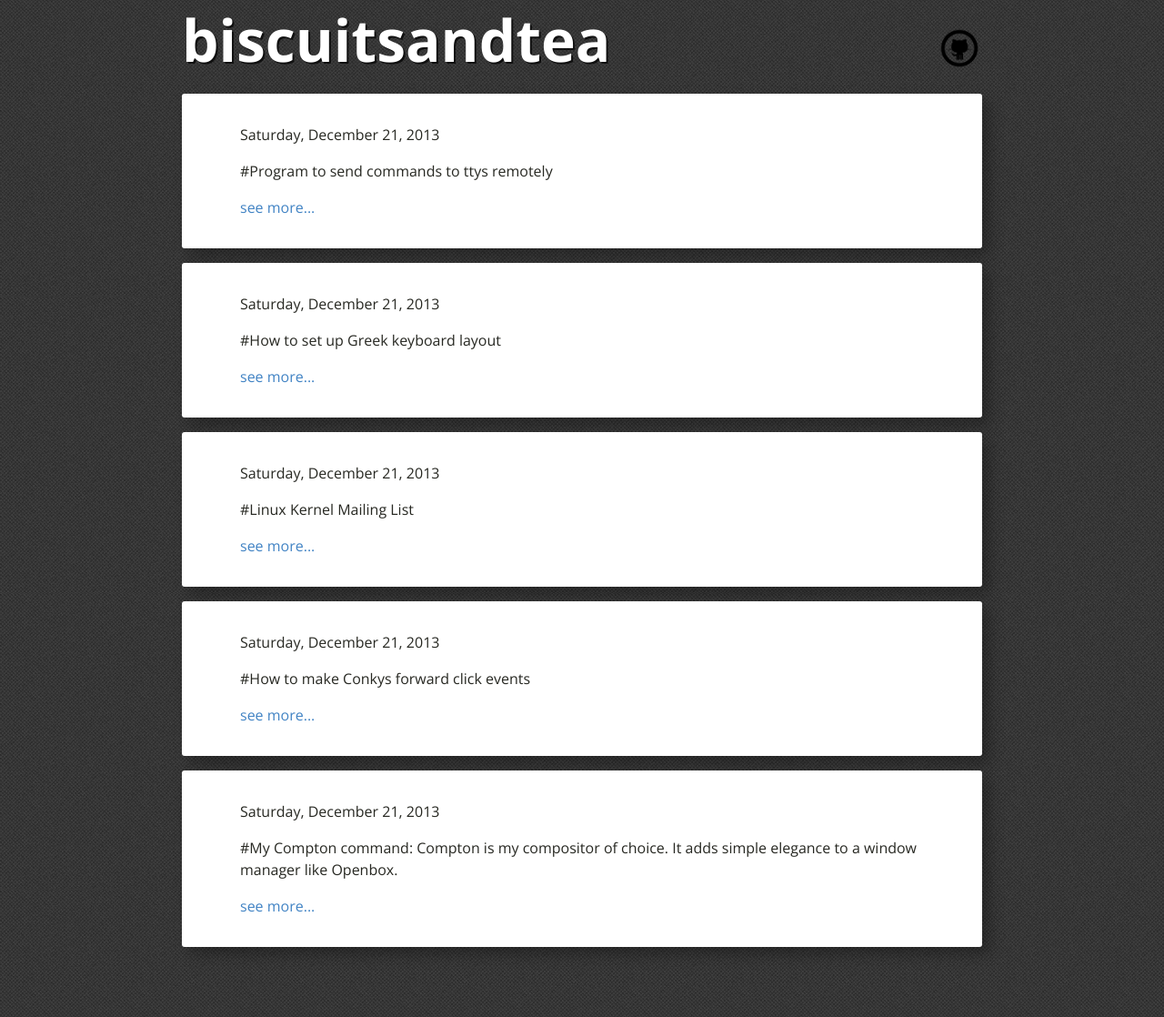
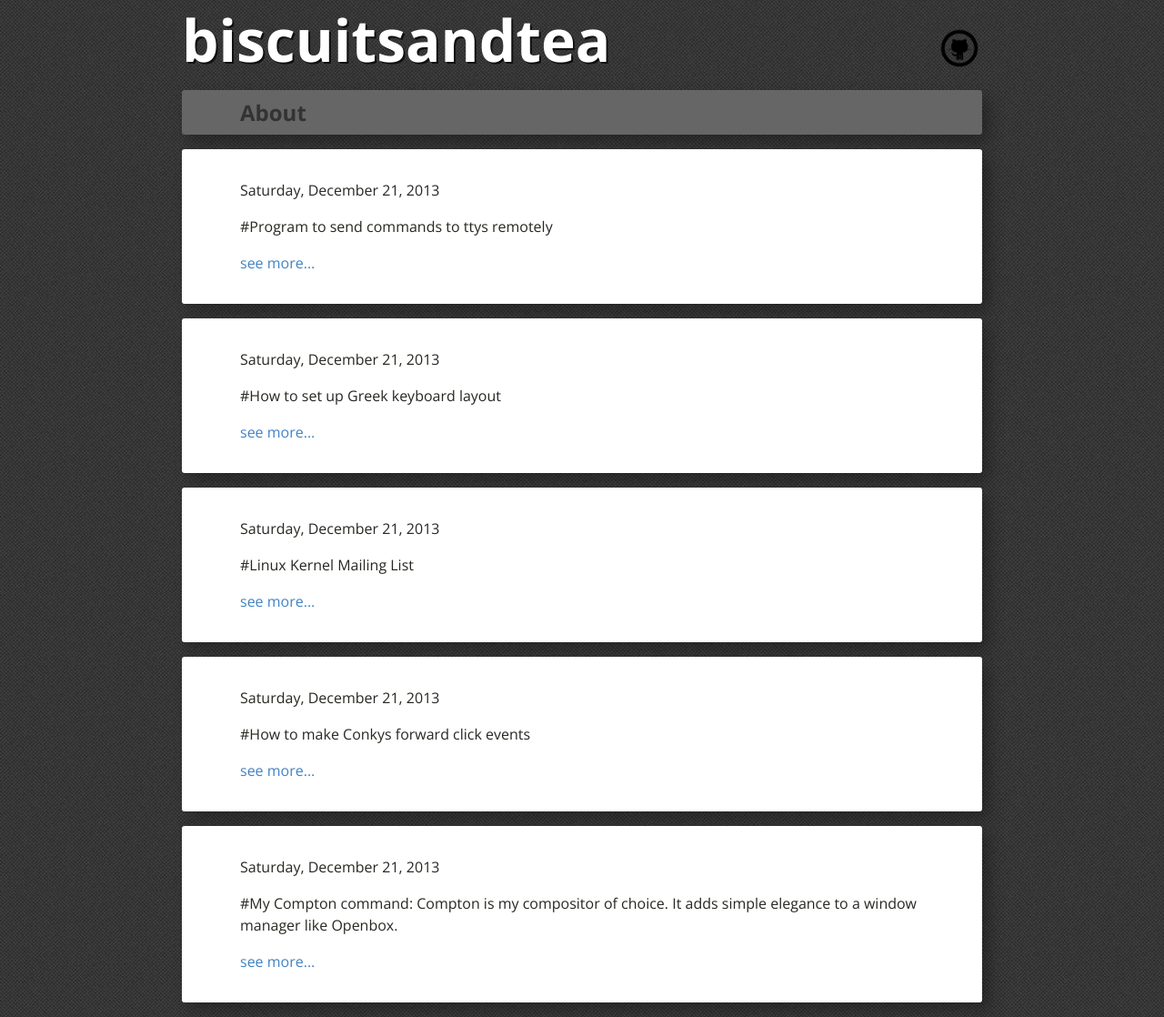
Before and after one commit to uniphil/jameh.github.io, a Jekyll site: the page built from index.html, in a window 1280 px wide. Shown: the whole page at 91% size. Built offline with Jekyll 4.4.1, drawn with Linux system fonts in a browser that asks for light colours; Markdown is read by kramdown in place of the engine named in the settings.

Commit message:
Add nav-bar, about page, use rem instead of em in css - bug fixed in pyscss :)

```diff
--- a/_includes/head.html
+++ b/_includes/head.html
@@ -20,3 +20,8 @@
                 <img id="github-button" src="{{site.baseurl}}static/img/github-10-64.png">
             </a>
         </h1>
+        <!-- <div class="paper"> -->
+            <h2 id="nav-bar">
+                <a href="{{site.baseurl}}about">About</a>
+            </h2>
+        <!-- </div> -->
--- /dev/null
+++ b/_layouts/about.html
@@ -0,0 +1,5 @@
+{% include head.html %}
+<div class=paper>
+    {{ content | safe }}
+</div>
+{% include foot.html %}
--- /dev/null
+++ b/about/index.html
@@ -0,0 +1,4 @@
+---
+layout: about
+---
+<p>Hello world, I don't know how to write in Markdown on this page yet, but I'll figure it out.</p>
--- a/static/css/main.css
+++ b/static/css/main.css
@@ -12,7 +12,7 @@ a {
 
 #blog-title {
   font-family: "Open Sans", sans-serif;
-  font-size: 4em;
+  font-size: 4rem;
   text-shadow: 2px 2px 0 rgba(0, 0, 0, 0.7);
   margin: 0 auto;
   width: 880px; }
@@ -32,11 +32,11 @@ a {
 .paper {
   background: #fff;
   width: 880px;
-  margin: 1em auto;
-  padding: 2em 4em;
+  margin: 1rem auto;
+  padding: 2rem 4rem;
   border-top: 1px solid rgba(0, 0, 0, 0);
   border-bottom: 1px solid rgba(0, 0, 0, 0);
-  box-shadow: 0.5em 0.5em 1em rgba(0, 0, 0, 0.3);
+  box-shadow: 0.5rem 0.5rem 1rem rgba(0, 0, 0, 0.3);
   text-align: left;
   border-radius: 3px;
   line-height: 18pt; }
@@ -57,11 +57,11 @@ p > code {
   border: 0;
   border-radius: 3px;
   background: #272822 url("../img/darkdenim3.png") fixed;
-  box-shadow: 0.5em 0.5em 1em rgba(0, 0, 0, 0.3) inset;
-  padding-left: 1em;
-  padding-right: 1em;
-  padding-top: 0.5em;
-  padding-bottom: 0.5em;
+  box-shadow: 0.5rem 0.5rem 1rem rgba(0, 0, 0, 0.3) inset;
+  padding-left: 1rem;
+  padding-right: 1rem;
+  padding-top: 0.5rem;
+  padding-bottom: 0.5rem;
   overflow: auto;
   width: 752px; }
   .highlight > pre {
@@ -70,33 +70,8 @@ p > code {
     white-space: pre;
     margin: 0; }
 
-/* Code table (line-numbered code block)
-   .codehilite styling still applies to code */
-.codehilitetable {
-  margin: 0em;
-  position: relative;
-  left: -2.5em; }
-  .codehilitetable .linenos {
-    border-right: 0px solid #3c3c3c;
-    height: auto;
-    color: #666666;
-    width: 2.5em;
-    text-align: center;
-    /*background-color: rgb(255, 255, 255);*/
-    /*box-shadow: 3px 0px 3px -3px rgba(0, 0, 0, 0.8);*/ }
-    .codehilitetable .linenos > .linenodiv {
-      padding-top: 0.5em;
-      padding-bottom: 0.5em; }
-      .codehilitetable .linenos > .linenodiv > pre {
-        font-family: "DejaVu Sans Mono";
-        font-size: 11pt;
-        white-space: pre;
-        margin: 0; }
-  .codehilitetable .code {
-    padding: 0; }
-
 .paper,
-.codehilitetable,
+#nav-bar,
 .highlight,
 .linenos {
   -webkit-box-sizing: border-box;
@@ -104,3 +79,18 @@ p > code {
   -o-box-sizing: border-box;
   box-sizing: border-box;
   display: block; }
+
+#nav-bar {
+  background: #666;
+  width: 880px;
+  margin: 0.5em auto;
+  padding-left: 4rem;
+  padding-right: 4rem;
+  padding-top: 0.5rem;
+  padding-bottom: 0.5rem;
+  border-radius: 3px;
+  box-shadow: 0.5rem 0.5rem 1rem rgba(0, 0, 0, 0.3); }
+  #nav-bar > a {
+    color: #333; }
+    #nav-bar > a :hover {
+      color: #555; }
```
Also changed, not shown: static/scss/main.scss (+58 -39 lines).
